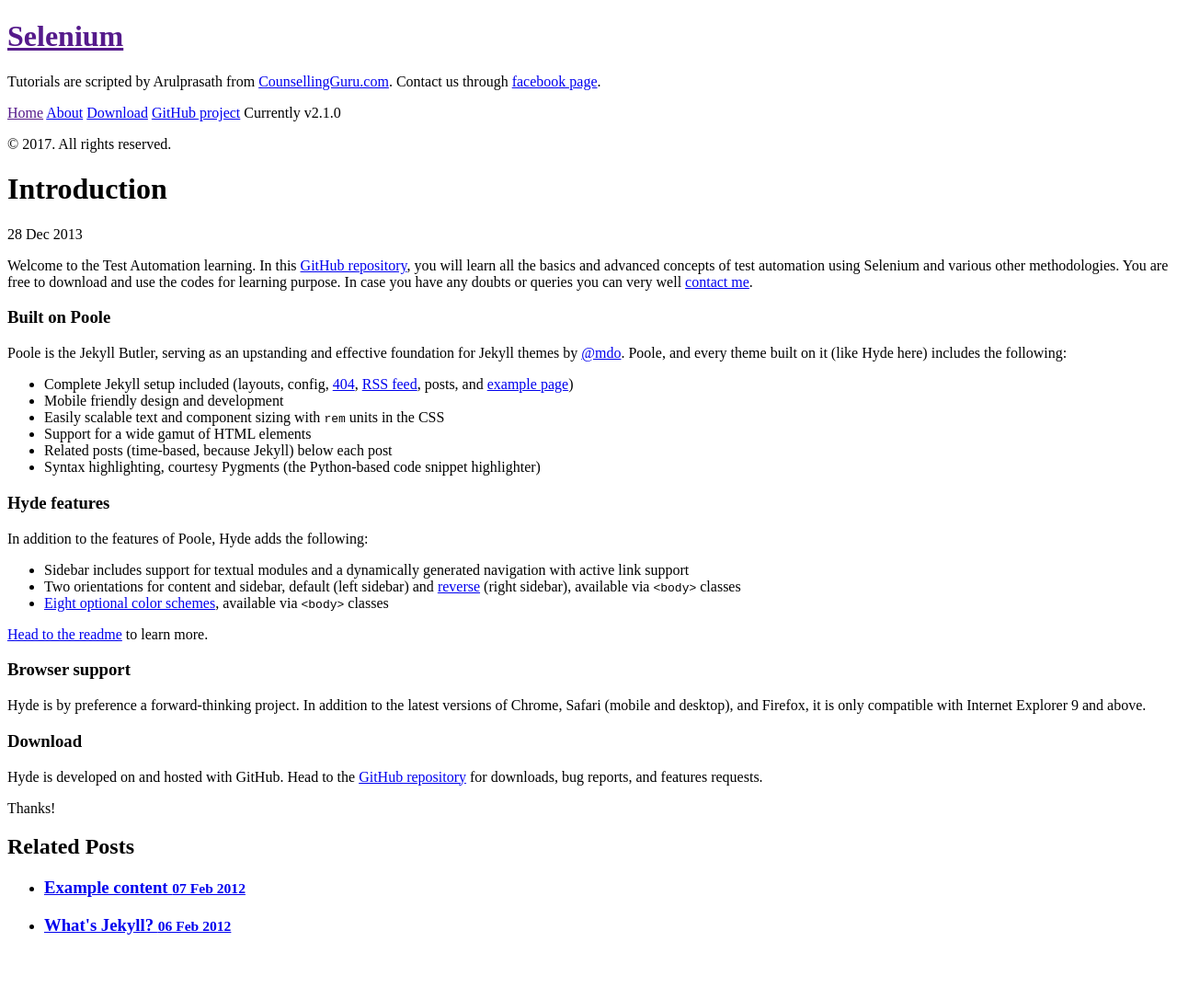
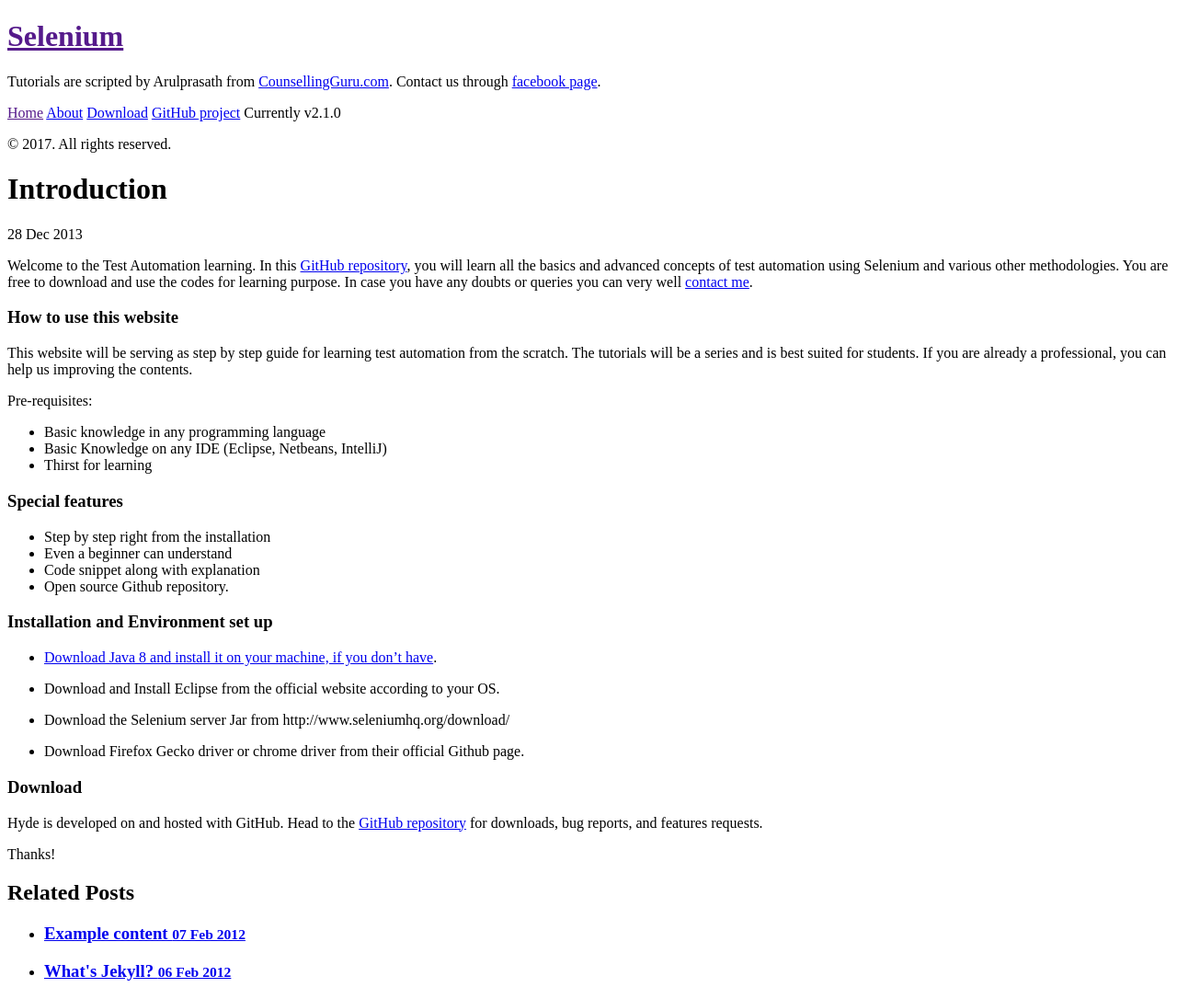
Before and after one commit to Arulprasath36/Arulprasath36.github.io, a Jekyll site: the page built from _posts/2013-12-28-introducing-hyde.md, in a window 1280 px wide. Shown: the whole page at 92% size. Built offline with Jekyll 4.4.1, drawn with Linux system fonts in a browser that asks for light colours; Markdown is read by kramdown in place of the engine named in the settings; before the commit the page ends 1036 px from its top, so only the background shows below that.

Commit message:
updated home

```diff
--- a/_posts/2013-12-28-introducing-hyde.md
+++ b/_posts/2013-12-28-introducing-hyde.md
@@ -5,30 +5,32 @@
 
 Welcome to the Test Automation learning. In this [GitHub repository](https://github.com/Arulprasath36/TestAutomationExamples), you will learn all the basics and advanced concepts of test automation using Selenium and various other methodologies. You are free to download and use the codes for learning purpose. In case you have any doubts or queries you can very well [contact me](https://www.facebook.com/counsellingguruteam/).
 
-### Built on Poole
+### How to use this website
 
-Poole is the Jekyll Butler, serving as an upstanding and effective foundation for Jekyll themes by [@mdo](https://twitter.com/mdo). Poole, and every theme built on it (like Hyde here) includes the following:
+This website will be serving as step by step guide for learning test automation from the scratch. The tutorials will be a series and is best suited for students. If you are already a professional, you can help us improving the contents.
 
-* Complete Jekyll setup included (layouts, config, [404](/404), [RSS feed](/atom.xml), posts, and [example page](/about))
-* Mobile friendly design and development
-* Easily scalable text and component sizing with `rem` units in the CSS
-* Support for a wide gamut of HTML elements
-* Related posts (time-based, because Jekyll) below each post
-* Syntax highlighting, courtesy Pygments (the Python-based code snippet highlighter)
+Pre-requisites:
 
-### Hyde features
+* Basic knowledge in any programming language
+* Basic Knowledge on any IDE (Eclipse, Netbeans, IntelliJ)
+* Thirst for learning
 
-In addition to the features of Poole, Hyde adds the following:
+### Special features
 
-* Sidebar includes support for textual modules and a dynamically generated navigation with active link support
-* Two orientations for content and sidebar, default (left sidebar) and [reverse](https://github.com/poole/lanyon#reverse-layout) (right sidebar), available via `<body>` classes
-* [Eight optional color schemes](https://github.com/poole/hyde#themes), available via `<body>` classes
+* Step by step right from the installation
+* Even a beginner can understand
+* Code snippet along with explanation
+* Open source Github repository.
 
-[Head to the readme](https://github.com/poole/hyde#readme) to learn more.
+### Installation and Environment set up
 
-### Browser support
+* [Download Java 8 and install it on your machine, if you don't have](http://www.oracle.com/technetwork/java/javase/downloads/jdk8-downloads-2133151.html).
 
-Hyde is by preference a forward-thinking project. In addition to the latest versions of Chrome, Safari (mobile and desktop), and Firefox, it is only compatible with Internet Explorer 9 and above.
+* Download and Install Eclipse from the official website according to your OS.
+
+* Download the Selenium server Jar from http://www.seleniumhq.org/download/
+
+* Download Firefox Gecko driver or chrome driver from their official Github page.
 
 ### Download
 
```
